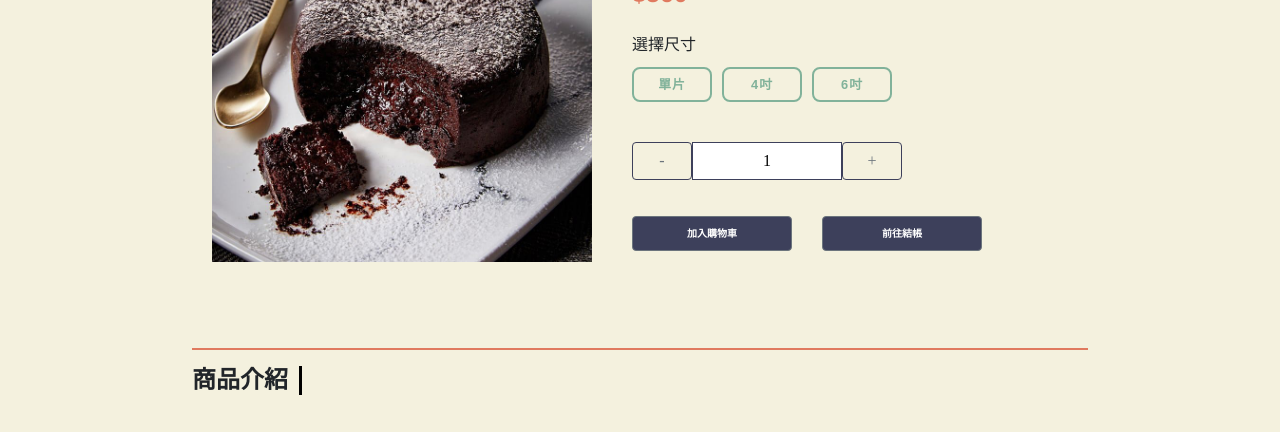
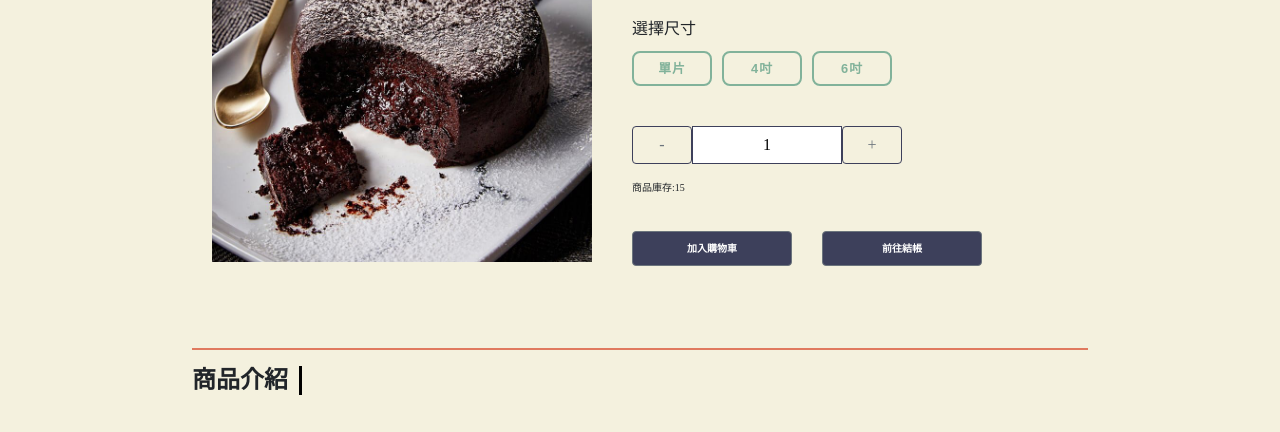
Before and after one commit to katniss-206/sweetime, a plain HTML site: page Product_Display.html in a window 1280 px wide. Shown: the part 298-730 px from the top of the page. Drawn offline with nearby package versions, Linux system fonts and the light colour scheme.

Commit message:
add instock num

```diff
--- a/Product_Display.html
+++ b/Product_Display.html
@@ -298,6 +298,7 @@
                   <input type="text" value="1" class="input_num text-center" />
                   <button class="btn btn-outline-secondary" type="button" id="button-addon1" onclick="add(0)">+</button>
                 </div>
+                <p class="instock">商品庫存:15</p>
               </div>
             </div>
             <!--checkout_button-->
@@ -379,7 +380,7 @@
                   </div>
                 </form>
              </div>
-          </div>
+            </div>
           </div>
         </div>
     </main>
--- a/assets/css/Product_Display.css
+++ b/assets/css/Product_Display.css
@@ -133,7 +133,10 @@ main{
     border: 1px solid #3D405B;
     width: 150px;
   }
-
+ .container .row .instock{
+    padding: 0;
+    font-size: 10px;
+  }
 
   /*.cake_num_btn{
     display: flex;
```
